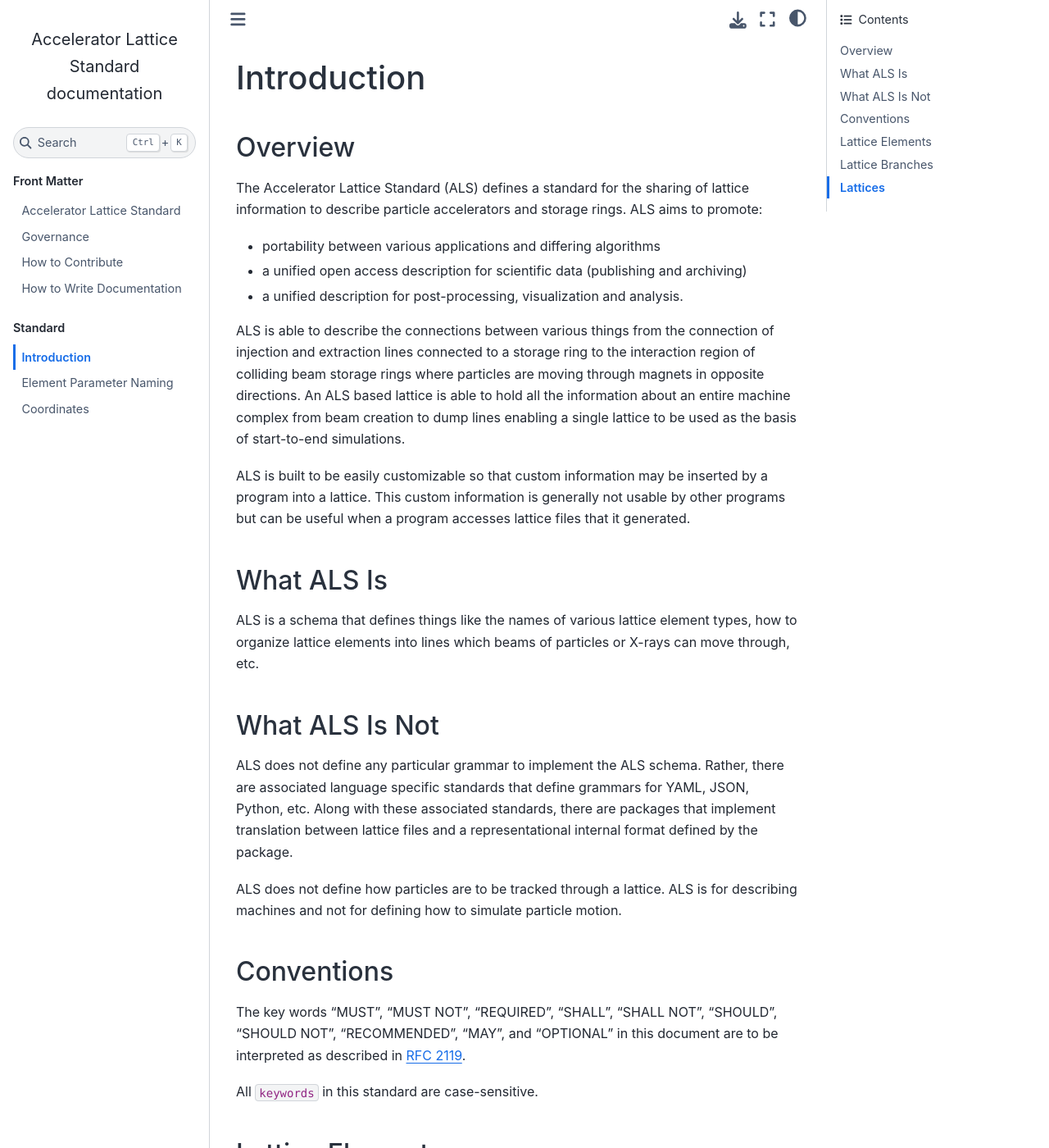
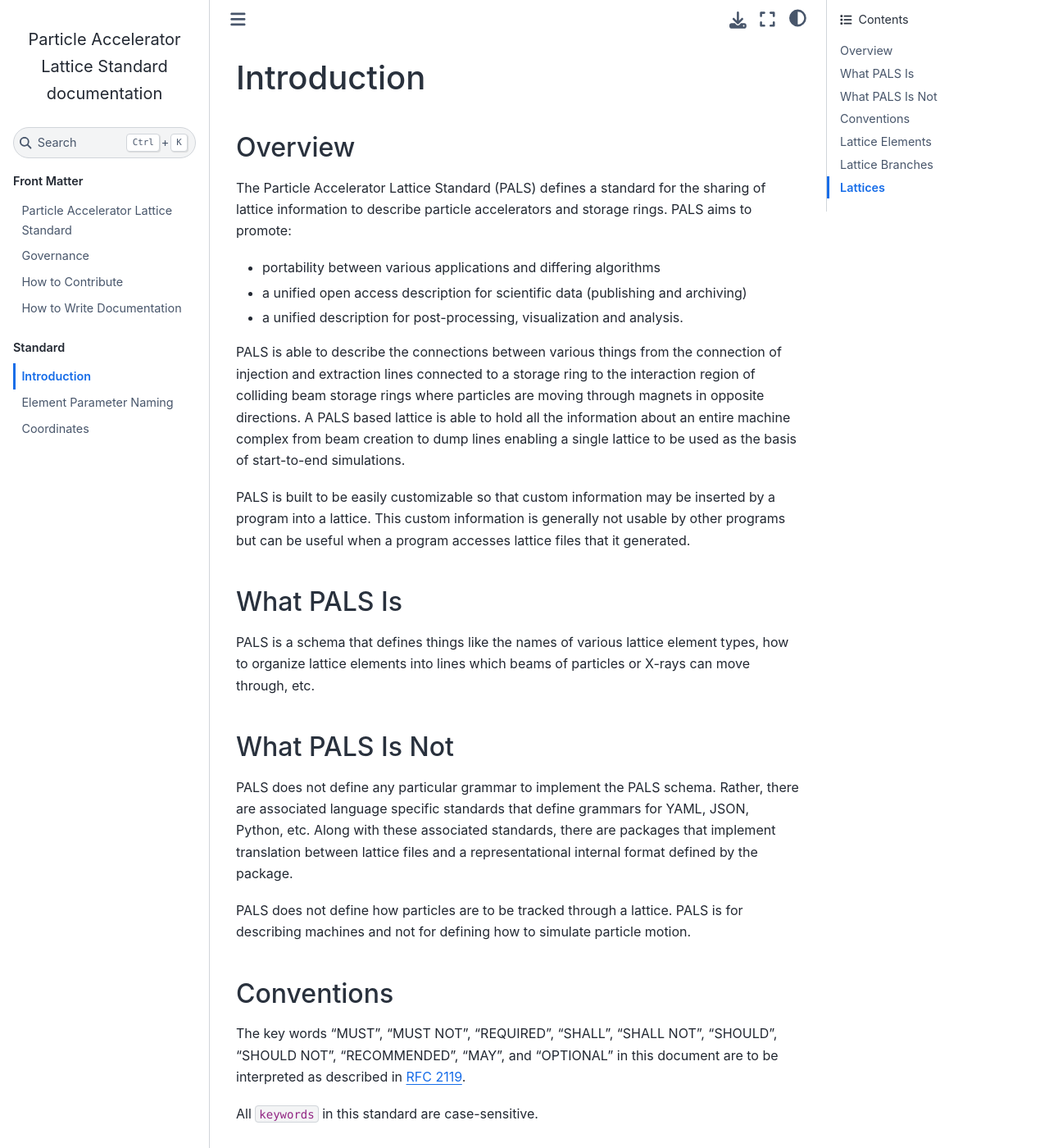
Before and after one commit to campa-consortium/lattice-standard, a Sphinx documentation site: the page built from source/standard/introduction.md, in a window 1280 px wide and 1400 px high. Shown: the whole window at 82% size. Built offline with Sphinx 7.4.7 and the Sphinx Book theme 1.1.4, drawn with Linux system fonts in a browser that asks for light colours; some of the changed text lies outside the part shown.

Commit message:
Renamed to PALS

```diff
--- a/README.md
+++ b/README.md
@@ -1,6 +1,6 @@
 [![Documentation Status](https://readthedocs.org/projects/campa-lattice/badge/?version=latest)](https://campa-lattice.readthedocs.io)
 
-# Accelerator Lattice Standard
+# Particle Accelerator Lattice Standard (PALS)
 
 An effort to create a standard to promote lattice information exchange for particle accelerators.
 
--- a/myst.yml
+++ b/myst.yml
@@ -2,11 +2,11 @@
 version: 1
 project:
   id: 04669581-a5a2-47e4-8d37-bf222bc14229
-  title: 'Particle Accelerator Description Standard'
+  title: 'Particle Accelerator Lattice Standard'
   # description:
   # keywords: []
   # authors: []
-  github: https://github.com/campa-consortium/lattice-standard
+  github: https://github.com/campa-consortium/particle-accelerator-lattice-standard
   toc:
     - file: 'source/front_matter/introduction.md'
     - title: 'Front Matter'
--- a/source/conf.py
+++ b/source/conf.py
@@ -6,7 +6,7 @@
 # -- Project information -----------------------------------------------------
 # https://www.sphinx-doc.org/en/master/usage/configuration.html#project-information
 
-project = 'Accelerator Lattice Standard'
+project = 'Particle Accelerator Lattice Standard'
 copyright = '2025, under CC-BY 4.0 License'
 author = 'Jean-Luc Vay, David Sagan, Chad Mitchell, Axel Huebl, David Bruhwihler, Christopher Mayes, Eric Stern, Daniel Winklehner, Michael Ehrlichman, Martin Berz, Giovanni Iadarola, Ji Qiang, Edoardo Zoni, Laurent Deniau, et al.'
 
--- a/source/front_matter/governance.md
+++ b/source/front_matter/governance.md
@@ -1,6 +1,6 @@
 # Governance
 
-The Accelerator Lattice Standard is led in an open governance model, described in this file.
+The Particle Accelerator Lattice Standard (PALS) is led in an open governance model, described in this file.
 
 ## Steering Committee
 
--- a/source/front_matter/introduction.md
+++ b/source/front_matter/introduction.md
@@ -1,4 +1,4 @@
-# Accelerator Lattice Standard
+# Particle Accelerator Lattice Standard
 
 This standard is an effort to create a standard to promote lattice information exchange for particle accelerators.
 
--- a/source/index.md
+++ b/source/index.md
@@ -1,4 +1,4 @@
-# Accelerator Lattice Standard
+# Particle Accelerator Lattice Standard
 
 This standard is an effort to create a standard to promote lattice information exchange for particle accelerators.
 
--- a/source/standard/introduction.md
+++ b/source/standard/introduction.md
@@ -2,38 +2,38 @@
 
 ## Overview
 
-The Accelerator Lattice Standard (ALS) defines a standard for the sharing of lattice information to describe
-particle accelerators and storage rings. ALS aims to promote:
+The Particle Accelerator Lattice Standard (PALS) defines a standard for the sharing of lattice information to describe
+particle accelerators and storage rings. PALS aims to promote:
 
  - portability between various applications and differing algorithms
  - a unified open access description for scientific data (publishing and archiving)
  - a unified description for post-processing, visualization and analysis.
 
-ALS is able to describe the connections between various things
+PALS is able to describe the connections between various things
 from the connection of injection and extraction lines connected to a storage ring to the interaction region
-of colliding beam storage rings where particles are moving through magnets in opposite directions. An ALS
+of colliding beam storage rings where particles are moving through magnets in opposite directions. A PALS
 based lattice is able to
 hold all the information about an entire machine complex from beam creation to dump lines enabling a
 single lattice to be used as the basis of start-to-end simulations.
 
-ALS is built to be easily customizable so that custom information may be inserted by a program into a lattice.
+PALS is built to be easily customizable so that custom information may be inserted by a program into a lattice.
 This custom information is generally not usable by other programs but can be useful when a program accesses
 lattice files that it generated.
 
 
-## What ALS Is
+## What PALS Is
 
-ALS is a schema that defines things like the names of various lattice element types, how to organize lattice
+PALS is a schema that defines things like the names of various lattice element types, how to organize lattice
 elements into lines which beams of particles or X-rays can move through, etc.
 
-## What ALS Is Not
+## What PALS Is Not
 
-ALS does not define any particular grammar to implement the ALS schema. Rather, there are associated
+PALS does not define any particular grammar to implement the PALS schema. Rather, there are associated
 language specific standards that define grammars for YAML, JSON, Python, etc. Along with these
 associated standards, there are packages that implement translation between lattice files and a representational
 internal format defined by the package.
 
-ALS does not define how particles are to be tracked through a lattice. ALS is for describing machines and
+PALS does not define how particles are to be tracked through a lattice. PALS is for describing machines and
 not for defining how to simulate particle motion.
 
 ## Conventions
@@ -53,7 +53,7 @@ distinguished by the presence of (possibly time-varying) electromagnetic fields,
 materials, apertures and other possible engineered structures. However, lattice elements
 are not restricted to being something physical and may, for example, just mark a particular point in space
 (EG: **Marker** elements), or may designate where beam lines intersect (**Fork** elements).
-By convention, element names in ALS will be upper camel case.
+By convention, element names in PALS will be upper camel case.
 
 
 ## Lattice Branches
```
Also changed, not shown: source/front_matter/contributing.md (+7 -7 lines).
